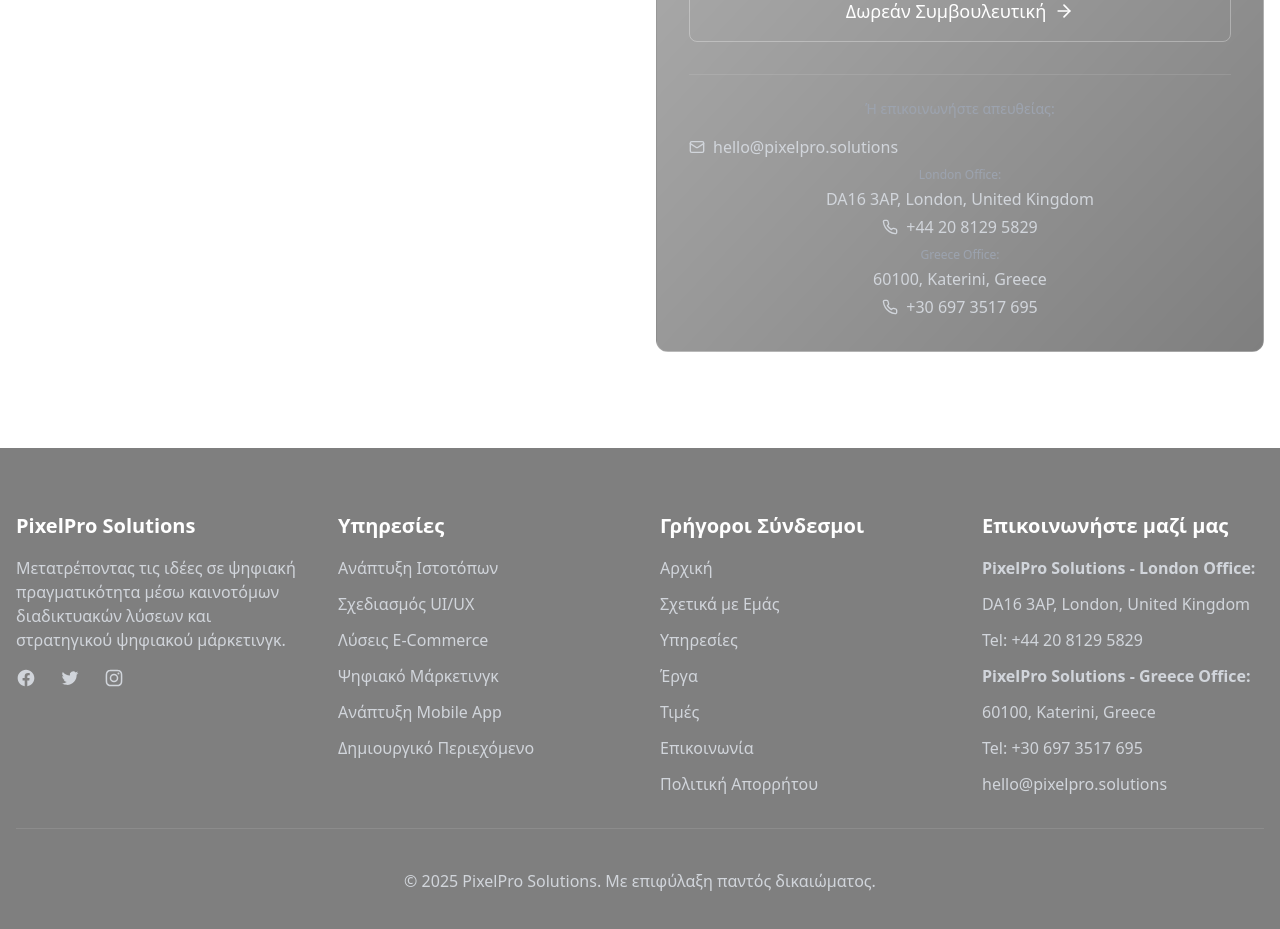
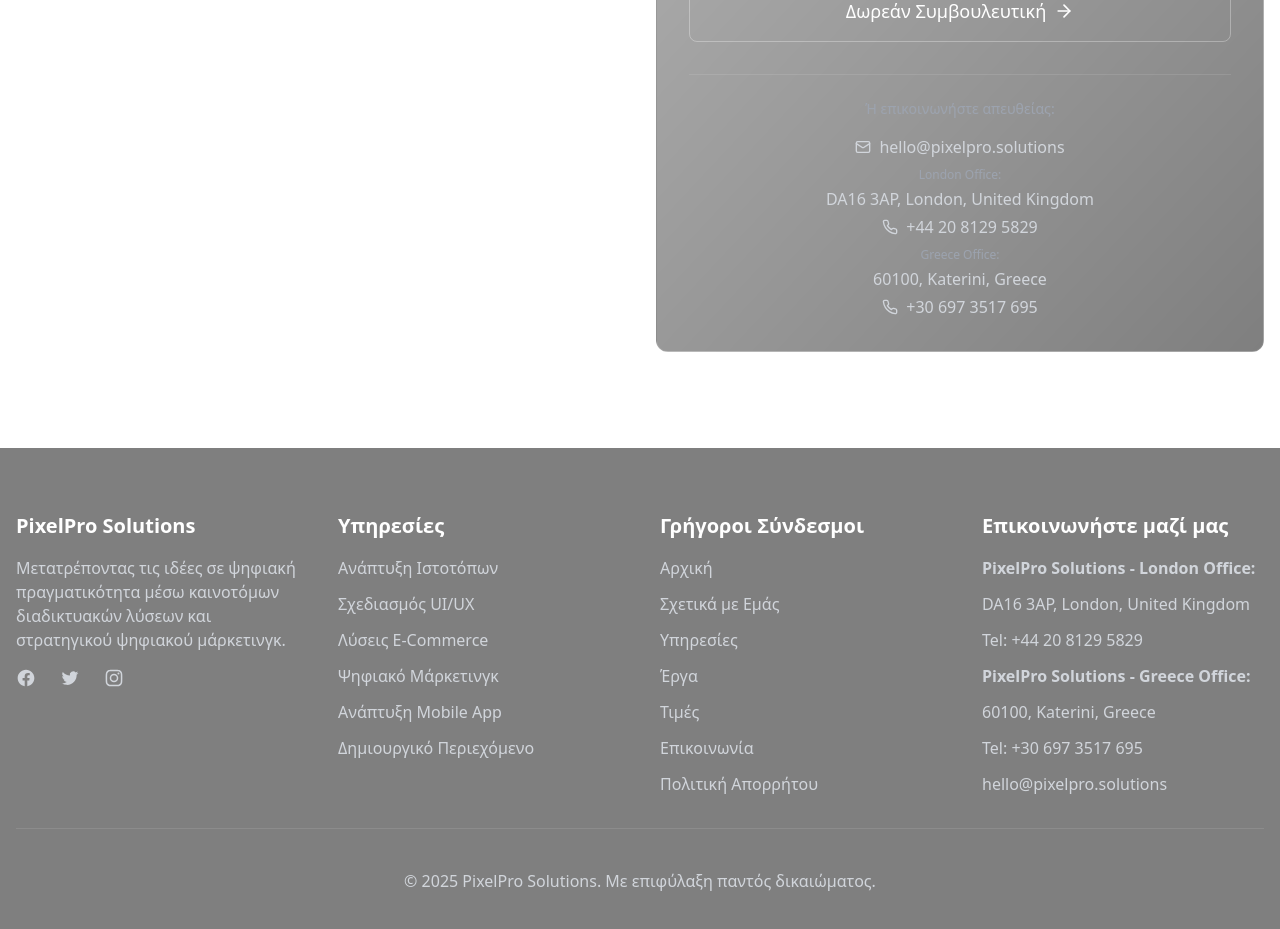
Before and after one commit to Pixelprosolutions/pprogr, a React (Vite) app: page / in a window 1280 px wide. Shown: the part 7220-8149 px from the top of the page. Built offline with nearby package versions, Linux system fonts and the light colour scheme.

Commit message:
Center align email address

```diff
--- a/src/components/Contact.tsx
+++ b/src/components/Contact.tsx
@@ -73,7 +73,7 @@ const Contact: React.FC = () => {
               <div className="mt-6 md:mt-8 pt-4 md:pt-6 border-t border-white/10">
                 <p className="text-gray-400 text-sm mb-4">Ή επικοινωνήστε απευθείας:</p>
                 <div className="space-y-2 text-center text-gray-300 text-sm md:text-base">
-                  <a href="mailto:info@pixelpro.gr" className="flex items-center hover:text-white transition-colors">
+                  <a href="mailto:hello@pixelpro.solutions" className="flex items-center justify-center hover:text-white transition-colors">
                     <Mail className="h-4 w-4 mr-2" />
                     hello@pixelpro.solutions
                   </a>
```
